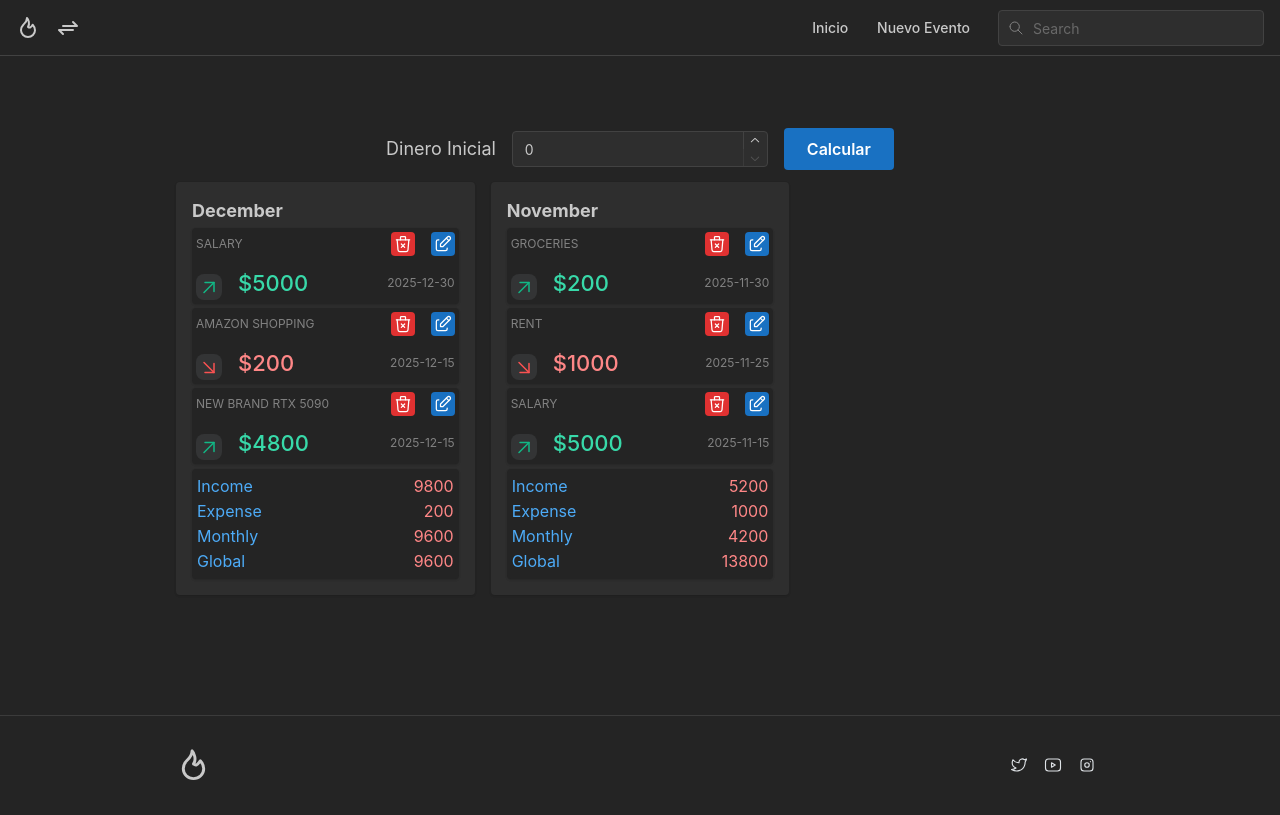
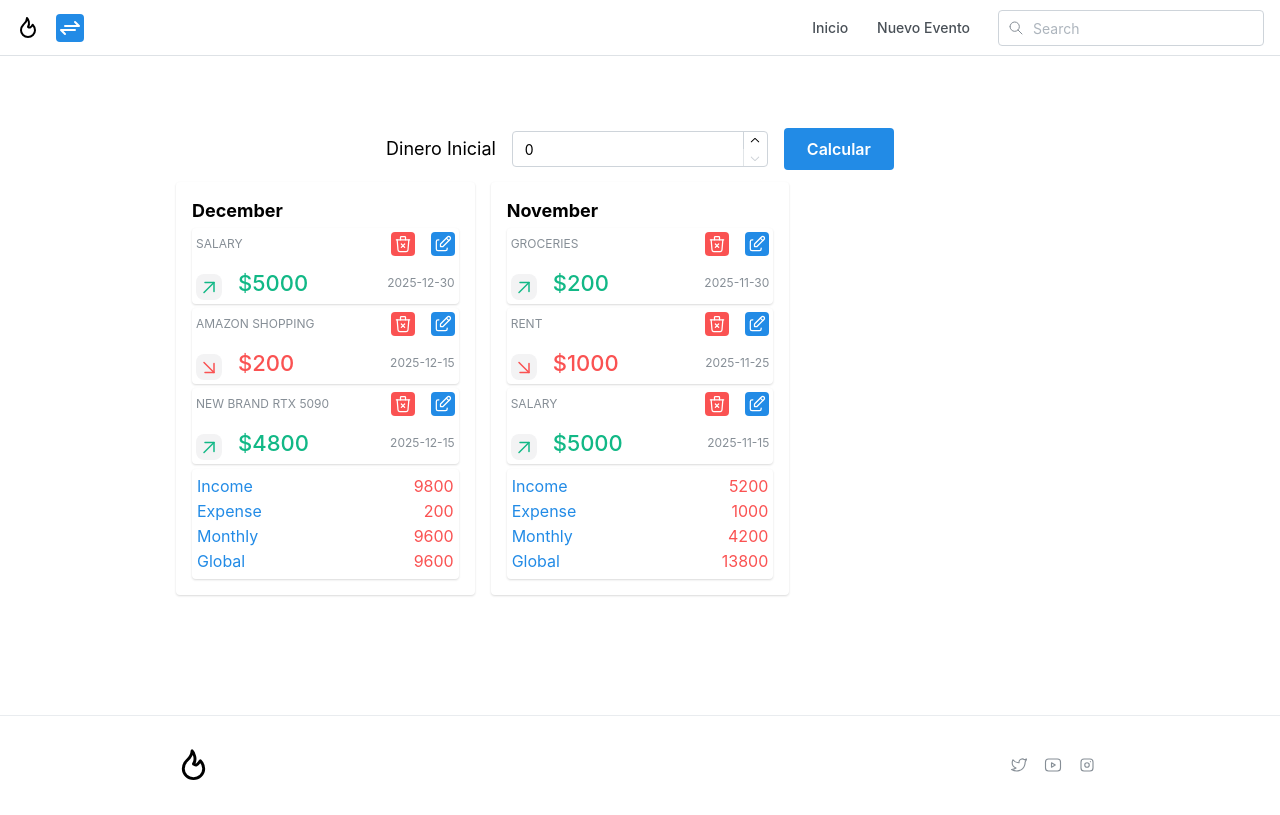
Before and after one commit to gedeonsystem/wallet-ricardo, a React (Vite) app: page / in a window 1280 px wide. Built offline with nearby package versions, Linux system fonts and the light colour scheme.

Commit message:
implementacion de cambio de tema

```diff
--- a/package.json
+++ b/package.json
@@ -31,7 +31,8 @@
     "react-dom": "^19.0.0",
     "tailwindcss": "^4.0.6",
     "uuid": "^11.1.0",
-    "zod": "^3.24.2"
+    "zod": "^3.24.2",
+    "zustand": "^5.0.6"
   },
   "devDependencies": {
     "@tanstack/eslint-config": "^0.1.0",
--- a/src/components/Header/index.tsx
+++ b/src/components/Header/index.tsx
@@ -1,12 +1,21 @@
 import { Link } from '@tanstack/react-router'
 
 import { IconSearch, IconFlame, IconArrowsExchange } from '@tabler/icons-react'
-import { Autocomplete, Burger, Group, Tooltip } from '@mantine/core'
+import {
+  ActionIcon,
+  Autocomplete,
+  Burger,
+  Group,
+  Tooltip,
+  useMantineColorScheme,
+} from '@mantine/core'
 import { useDisclosure } from '@mantine/hooks'
 import classes from './Header.module.css'
+import { create } from 'zustand'
 
 export default function Header() {
   const [opened, { toggle }] = useDisclosure(false)
+  const { colorScheme, setColorScheme } = useMantineColorScheme()
 
   return (
     <header className={classes.header}>
@@ -16,9 +25,15 @@ export default function Header() {
           <Tooltip label="Home">
             <IconFlame stroke={2} />
           </Tooltip>
-          <Tooltip label="Cambiar Tema">
-            <IconArrowsExchange stroke={2} />
-          </Tooltip>
+          <ActionIcon
+            onClick={() => {
+              setColorScheme(colorScheme === 'dark' ? 'light' : 'dark')
+            }}
+          >
+            <Tooltip label="Cambiar Tema">
+              <IconArrowsExchange stroke={2} />
+            </Tooltip>
+          </ActionIcon>
         </Group>
 
         <Group>
--- a/src/routes/index.tsx
+++ b/src/routes/index.tsx
@@ -6,7 +6,6 @@ import {
   NumberInput,
   Text,
   Grid,
-  useMantineTheme,
   MantineProvider,
 } from '@mantine/core'
 import { createFileRoute } from '@tanstack/react-router'
@@ -48,10 +47,8 @@ function App() {
   const { data: eventos = [] } = eventosQuery
   const { data: meses = [] } = mesQuery
 
-  const theme = useMantineTheme()
-
   return (
-    <MantineProvider defaultColorScheme="dark">
+    <MantineProvider defaultColorScheme="light">
       <Container my="xl">
         <Flex
           gap="md"
```
Also changed, not shown: 1 other file (tests, documents, lock files or other folders).
